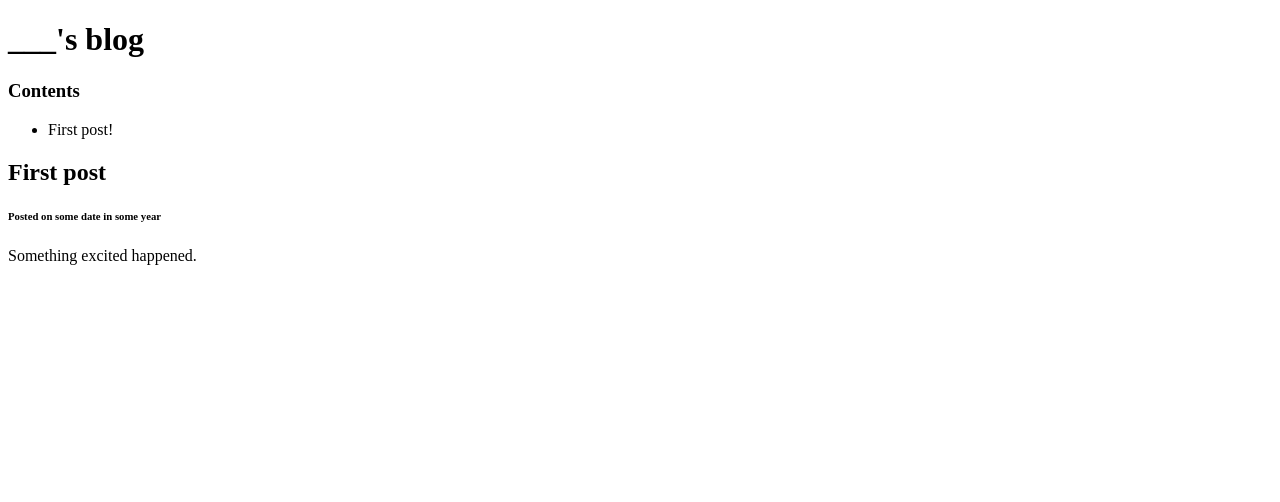
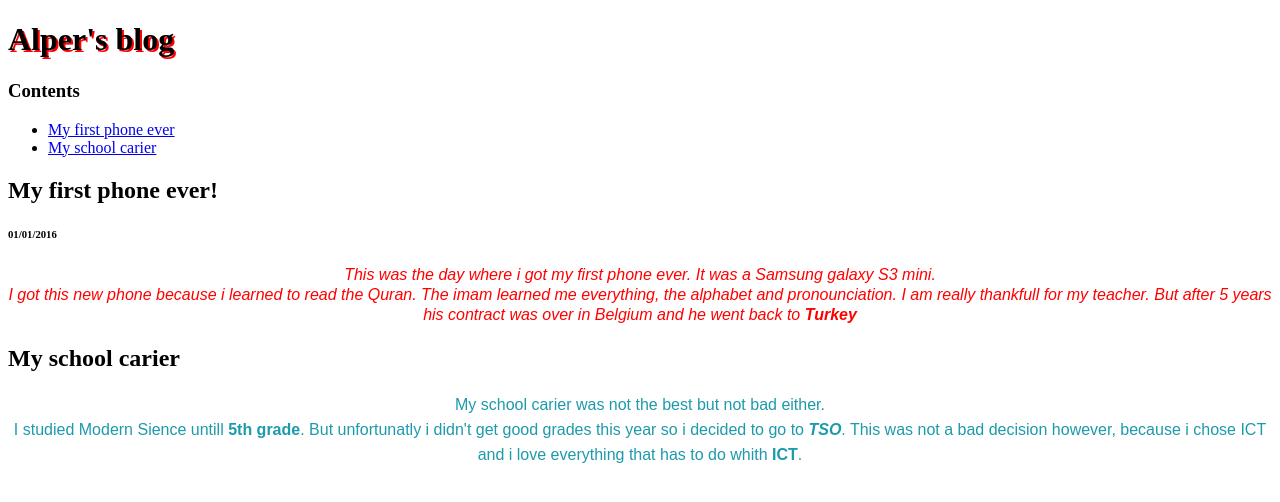
Before and after one commit to HaTaMaLa/HaTaMaLa.github.io, a plain HTML site: page Index.html in a window 1280 px wide. Drawn offline with Linux system fonts and the light colour scheme.

Commit message:
Update Index.html

```diff
--- a/Index.html
+++ b/Index.html
@@ -3,21 +3,53 @@
     <head>
         <meta charset="utf-8">
         <title>Project: Blog</title>
+
+
+
     </head>
+    <style>
+        .hoca {
+            color:red;
+            text-align:center;
+            font-family:sans-serif;
+            line-height:20px;
+            font-style:italic;
+        }
+
+        .school {
+            color:rgb(29, 154, 171);
+            text-align:center;
+            font-family:sans-serif;
+            line-height:25px;
+        }
+
+        h1 {
+            text-shadow:2px 2px #ff0000;
+        }
+
+
+
+    </style>
+
+
+
     <body>
 
-        <h1>___'s blog</h1>
+        <h1>Alper's blog</h1>
 
         <h3>Contents</h3>
         <ul>
-            <li>First post!</li>
+            <li> <a href="#hoca">My first phone ever</a> </li>
+            <li> <a href="#school">My school carier</a> </li>
         </ul>
 
-        <h2>First post</h2>
-        <h6>Posted on some date in some year</h6>
-
-        <p>Something excited happened.</p>
+        <h2 id="hoca">My first phone ever!</h2>
+        <h6>01/01/2016</h6>
 
 
+        <p class="hoca">This was the day where i got my first phone ever. It was a Samsung galaxy S3 mini.<br> I got this new phone because i learned to read the Quran. The imam learned me everything, the alphabet and pronounciation. I am really thankfull for my teacher. But after 5 years his contract was over in Belgium and he went back to <strong>Turkey</strong></p>
+
+        <h2 id="school">My school carier</h2>
+        <p class="school"> My school carier was not the best but not bad either.<br>I studied Modern Sience untill <strong>5th grade</strong>. But unfortunatly i didn't get good grades this year so i decided to go to <em><strong>TSO</strong></em>. This was not a bad decision however, because i chose ICT and i love everything that has to do whith <strong>ICT</strong>. </p>
     </body>
 </html>
```
